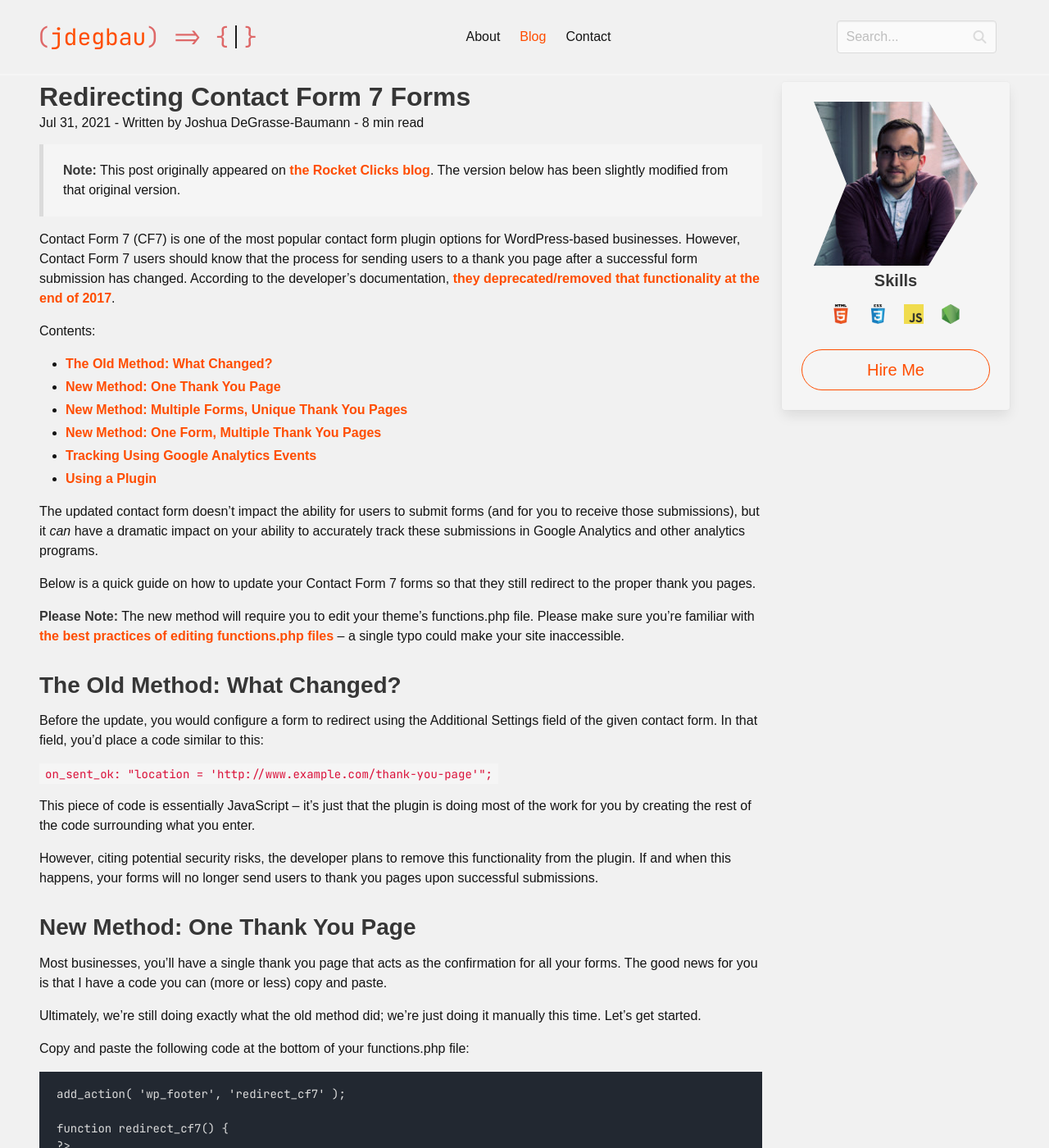
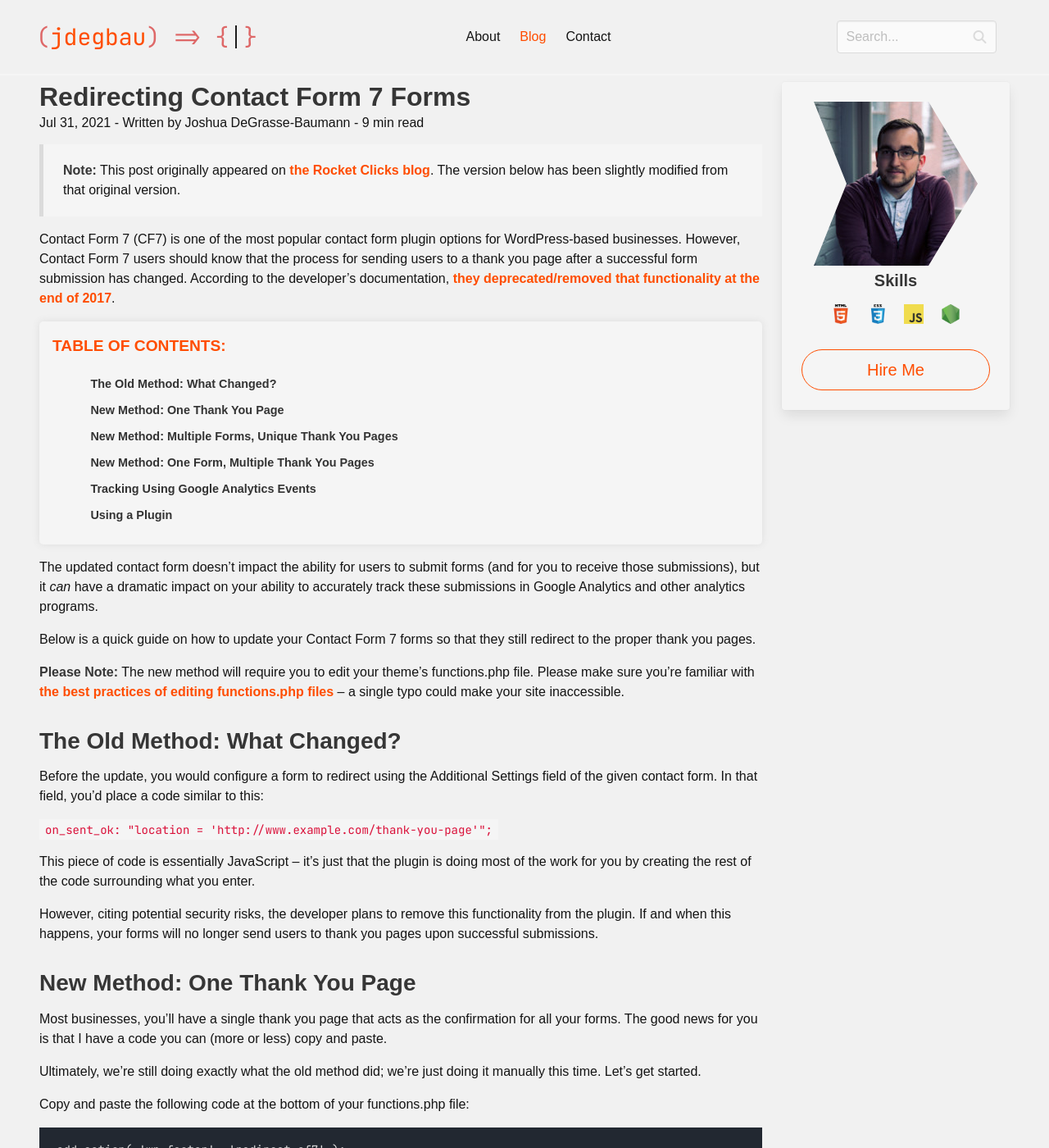
Before and after one commit to jdegbau/jdegbau.github.io, a Jekyll site: the page built from _posts/2021-07-31-contact-form-7-redirects.md, in a window 1280 px wide and 1400 px high. Shown: the whole window at 82% size. Built offline with Jekyll 4.4.1, drawn with Linux system fonts in a browser that asks for light colours; nearby versions of some CDN libraries; comment, search, counter and statistics services are not loaded.

Commit message:
Added ToC includes and styles

```diff
--- /dev/null
+++ b/_includes/toc.md
@@ -0,0 +1,5 @@
+<div markdown="1" class="toc">
+Table of Contents:
+* TOC
+{:toc}
+</div>
--- a/_posts/2021-07-31-contact-form-7-redirects.md
+++ b/_posts/2021-07-31-contact-form-7-redirects.md
@@ -10,14 +10,7 @@
 
 Contact Form 7 (CF7) is one of the most popular contact form plugin options for WordPress-based businesses. However, Contact Form 7 users should know that the process for sending users to a thank you page after a successful form submission has changed. According to the developer’s documentation, [they deprecated/removed that functionality at the end of 2017](https://contactform7.com/2017/06/07/on-sent-ok-is-deprecated/).
 
-Contents:
-
-* [The Old Method: What Changed?](#TheOldMethodWhatChanged)
-* [New Method: One Thank You Page](#NewMethodOneThankYouPage)
-* [New Method: Multiple Forms, Unique Thank You Pages](#NewMethodMultipleFormsUniqueThankYouPages)
-* [New Method: One Form, Multiple Thank You Pages](#NewMethodOneFormMultipleThankYouPages)
-* [Tracking Using Google Analytics Events](#TrackingUsingGoogleAnalyticsEvents)
-* [Using a Plugin](#UsingaPlugin)
+{% include toc.md %}
 
 The updated contact form doesn’t impact the ability for users to submit forms (and for you to receive those submissions), but it _can_ have a dramatic impact on your ability to accurately track these submissions in Google Analytics and other analytics programs.
 
--- a/_sass/main.scss
+++ b/_sass/main.scss
@@ -112,7 +112,7 @@
 // Reading Progress Bar
 
 #progress-bar {
-  background-image: linear-gradient(to right, $black 0%, $orange 31%, $white 100%);
+  background-image: linear-gradient(to right, $blue 0%, $orange 33.3%);
   width: 0;
   height: 5px;
   position: fixed;
@@ -318,3 +318,70 @@
       margin: initial!important;
   }
 }
+
+// Table of Contents
+
+html {
+  scroll-behavior: smooth;
+  scroll-padding-top: 100px;
+}
+
+/* TOC container */
+.toc {
+  padding: 1em;
+  background-color: #f5f5f5;
+  box-shadow: 0px 0px 10px #ddd;
+  border-radius: 5px;
+  margin-bottom: 1em;
+}
+
+/* TOC headings */
+.toc p {
+  margin-top: 0;
+  font-size: 1.2em;
+  font-weight: bold;
+  color: #ff4d00;
+  text-transform: uppercase;
+}
+
+/* TOC links */
+.toc a {
+  color: #333;
+  text-decoration: none;
+  transition: all 0.2s ease-in-out;
+}
+
+/* TOC links hover */
+.toc a:hover {
+  color: #ff4d00;
+}
+
+/* TOC list */
+.toc ul {
+  list-style: none;
+  padding-left: 0;
+}
+
+/* TOC list items */
+.toc li {
+  margin-bottom: 0.5em;
+}
+
+/* TOC list item links */
+.toc li a {
+  font-size: 0.9em;
+  padding-left: 1em;
+  position: relative;
+}
+
+/* TOC list item links hover */
+.toc li a:hover::before {
+  content: "";
+  position: absolute;
+  left: 0;
+  top: 50%;
+  transform: translateY(-50%);
+  width: 4px;
+  height: 100%;
+  background-color: #ff4d00;
+}
```
